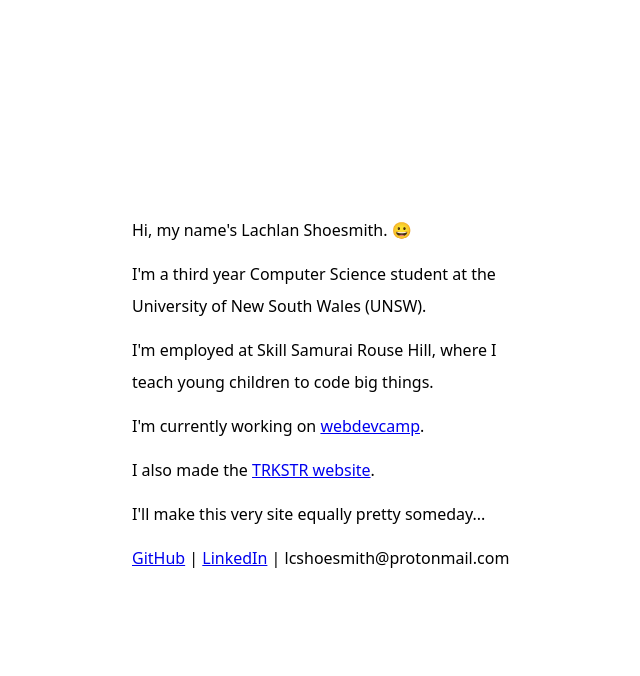
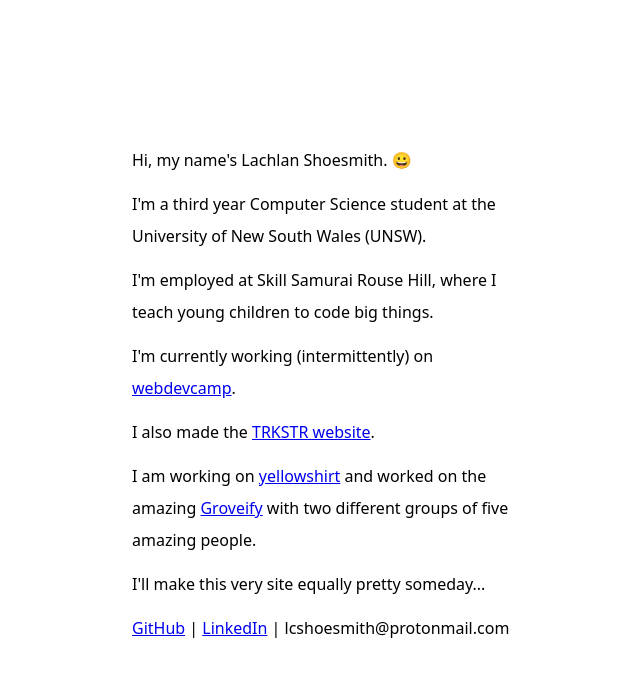
Before and after one commit to lachlanshoesmith/website, a plain HTML site: page index.html in a window 1280 px wide. Shown: the whole page, without its empty margins (308-948 px from the left). Drawn offline with Linux system fonts and the light colour scheme.

Commit message:
😁 add latest happenings

```diff
--- a/index.html
+++ b/index.html
@@ -18,7 +18,7 @@
           to code big things.
         </p>
         <p>
-          I'm currently working on
+          I'm currently working (intermittently) on
           <a
             target="_blank"
             href="https://github.com/lachlanshoesmith/webdevcamp"
@@ -28,6 +28,11 @@
         <p>
           I also made the
           <a target="_blank" href="https://wearetrkstr.com">TRKSTR website</a>.
+        </p>
+        <p>
+          I am working on <a href="https://yellowshirt.xyz">yellowshirt</a> and
+          worked on the amazing <a href="https://groveify.com">Groveify</a> with
+          two different groups of five amazing people.
         </p>
         <p>I'll make this very site equally pretty someday...</p>
         <p>
```
